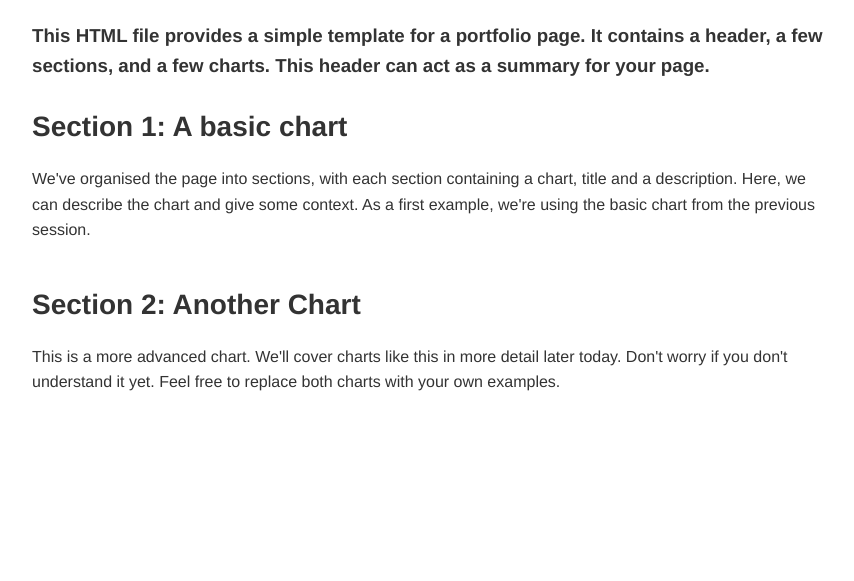
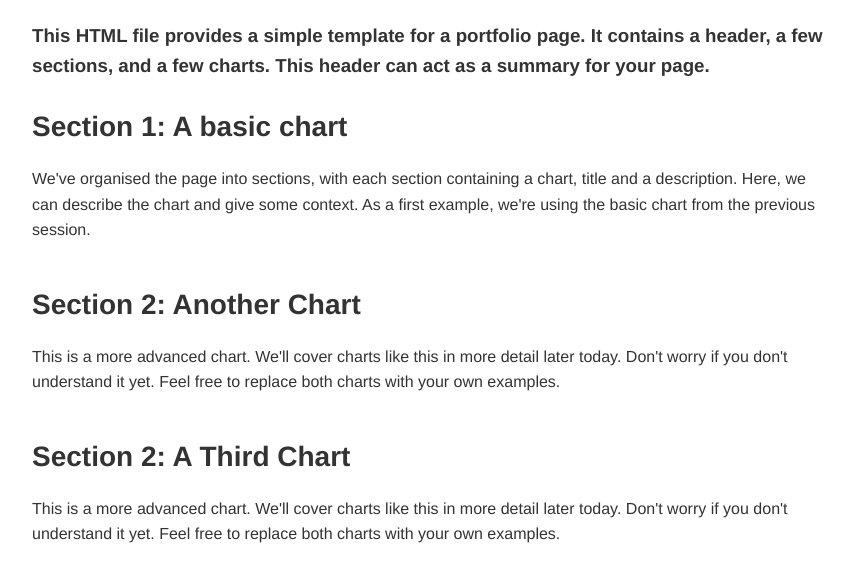
Before and after one commit to sushantranjan85/sushantranjan85.github.io, a plain HTML site: page index.html in a window 1280 px wide. Shown: the part 189-770 px from the top of the page, without its empty margins (208-1062 px from the left). Drawn offline with Linux system fonts and the light colour scheme; a script that the page names is missing.

Commit message:
Modified html file

```diff
--- a/index.html
+++ b/index.html
@@ -74,6 +74,17 @@
         <figure id="figure_2"></figure> <!-- we give it an id so we can put a vega-lite graph here with VegaEmbed -->
     </section>
 
+    <section>
+        <div class="chart-description"> <!-- we are grouping the title and description together so we can style them together -->
+            <h2>Section 2: A Third Chart</h2>
+            <p> <!-- This is a paragraph, it's the main way to display text on a web page -->
+                This is a more advanced chart. We'll cover charts like this in more detail later today. Don't worry if you don't understand it yet.
+                Feel free to replace both charts with your own examples.
+            </p>
+        </div>
+        <figure id="figure_3"></figure> <!-- we give it an id so we can put a vega-lite graph here with VegaEmbed -->
+    </section>
+
     <!-- Do you want to add more sections? -->
         <!-- Try copying pasting the section above -->
         <!-- You'll need to change the id of the figure "<figure id="figure_3"... -->
@@ -86,9 +97,11 @@
 
         var figure_1_spec = "basic_chart_example.json"; // We're storing the URL of the graph we want to display in a variable
         var figure_2_spec = "https://raw.githubusercontent.com/EconomicsObservatory/courses/main/2/advanced_chart_example.json";
+        var figure_3_spec = "Chart3.json";
 
         vegaEmbed('#figure_1', figure_1_spec) // We're using the vegaEmbed function to put a graph in the element with id figure_1
         vegaEmbed('#figure_2', figure_2_spec)
+        vegaEmbed('#figure_3', figure_3_spec)
 
         // Do you want to add more graphs?
         // try defining a new variable for figure_3_spec, adding VegaEmbed for figure_3, and adding a new section in the HTML
```
